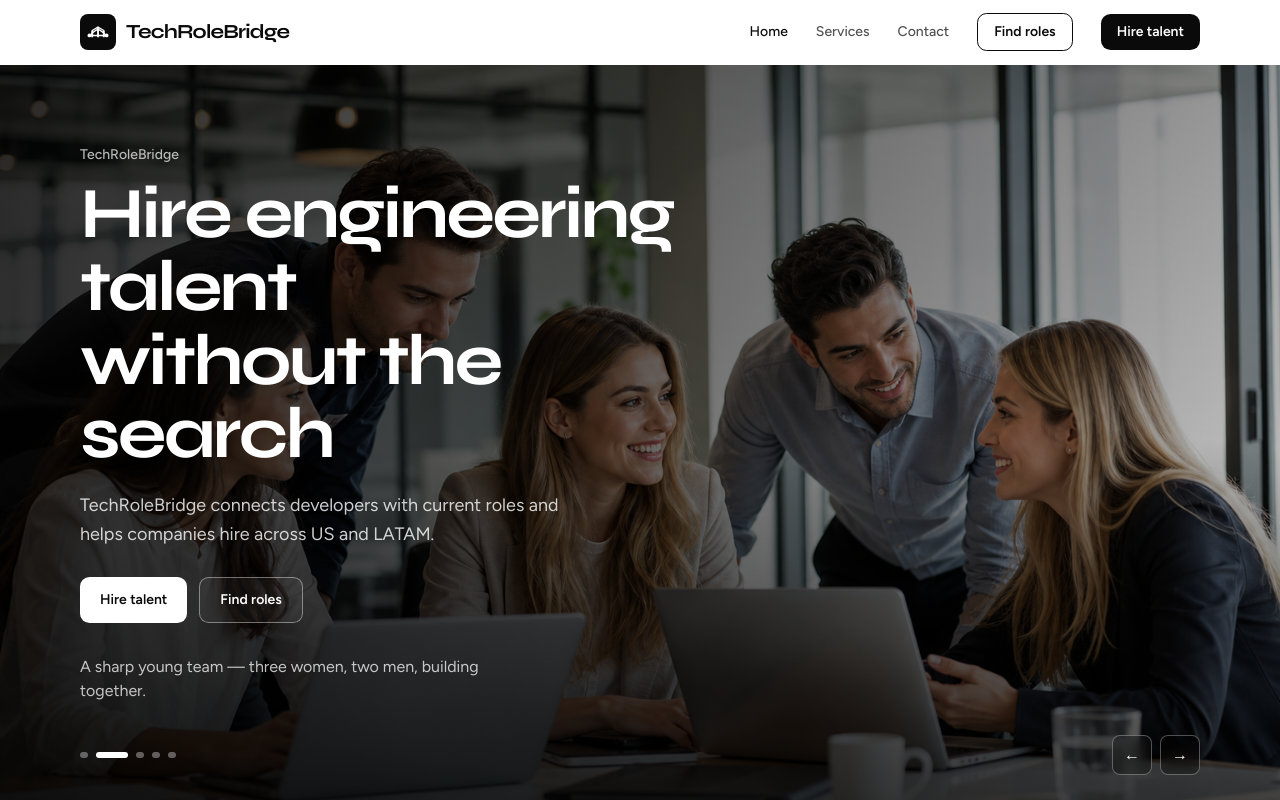
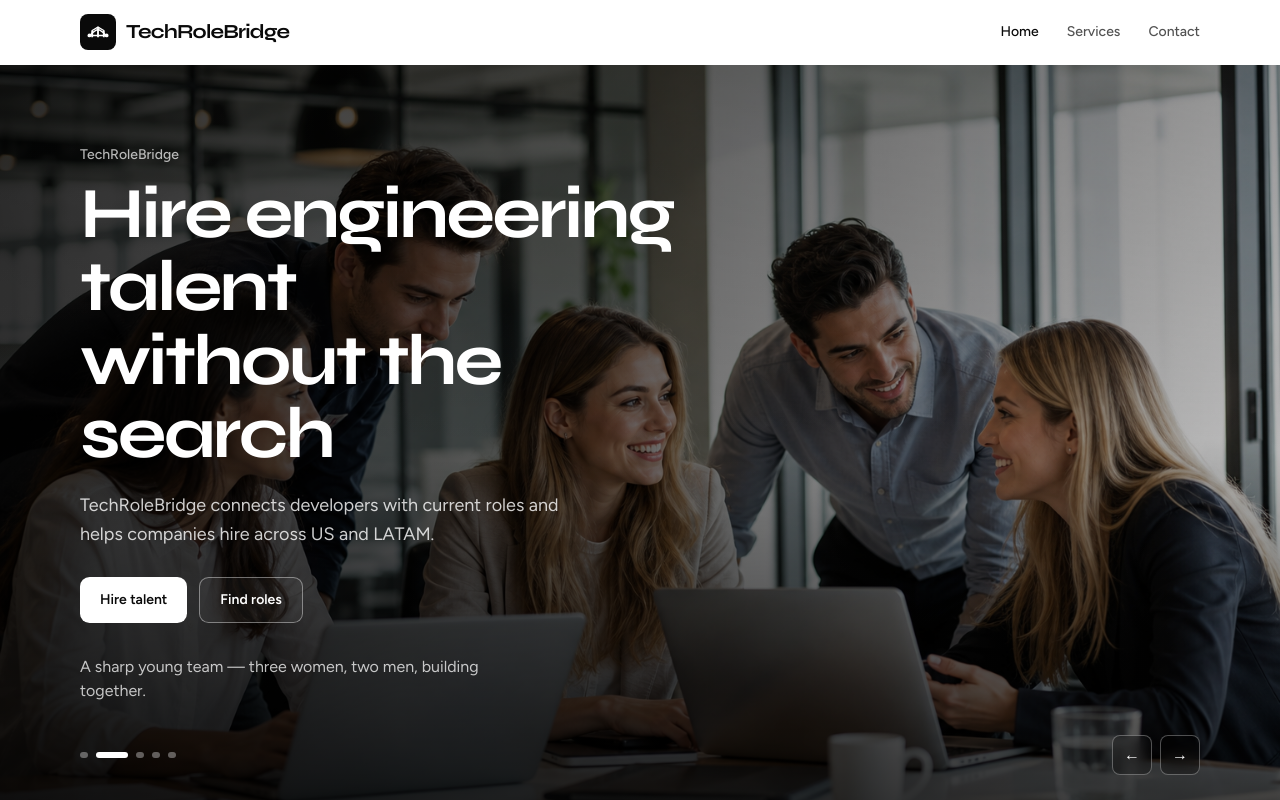
Before and after one commit to jschultz1027/techrolebridge, a Next.js app: page / in a window 1280 px wide. Shown: the top 800 px of the page. Built offline with nearby package versions, Linux system fonts and the light colour scheme.

Commit message:
Update Header.tsx

```diff
--- a/src/components/Header.tsx
+++ b/src/components/Header.tsx
@@ -48,12 +48,6 @@
               </Link>
             );
           })}
-          <Link href="/contact" className="btn-secondary px-4 py-2 text-sm">
-            Find roles
-          </Link>
-          <Link href="/contact" className="btn-primary px-4 py-2 text-sm">
-            Hire talent
-          </Link>
         </nav>
 
         <button
@@ -101,14 +95,6 @@
               {link.label}
             </Link>
           ))}
-          <div className="mt-2 grid gap-2">
-            <Link href="/contact" className="btn-secondary px-4 py-3 text-center text-sm">
-              Find roles
-            </Link>
-            <Link href="/contact" className="btn-primary px-4 py-3 text-center text-sm">
-              Hire talent
-            </Link>
-          </div>
         </nav>
       </div>
     </header>
```
